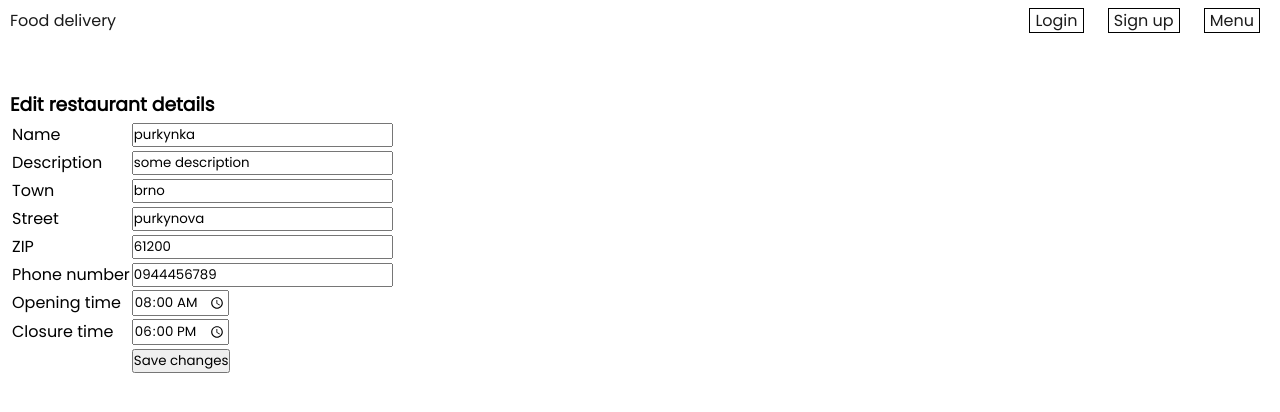
After one commit to dvagala/VUT-FIT-IIS-Project, a PHP site: page /editRestaurantPage.php?restaurantId=1 in a window 1280 px wide. The commit adds this page. Shown: the top 412 px of the page. Run offline with PHP 8.4, Linux system fonts and the light colour scheme; data comes from the database, SQL or seed files in the repository.

Commit message:
create edit restaurant page, not finished

```diff
--- /dev/null
+++ b/editRestaurantPage.php
@@ -0,0 +1,59 @@
+<?php
+
+include "header.php";
+include "dbConnect.php";
+
+$restaurantId = $_GET["restaurantId"];
+$stmt = $pdo->prepare("SELECT name, description, town, street, zip, phoneNumber, TIME_FORMAT(openingTime, '%H:%i'), TIME_FORMAT(closureTime, '%H:%i') FROM restaurant WHERE restaurantId = ?");
+$stmt->execute([$restaurantId]);
+$restaurant = $stmt->fetch(PDO::FETCH_ASSOC);
+
+?>
+
+<div class="main-page-container">
+
+<h3>Edit restaurant details</h3>
+
+<form action="processEditRestaurant.php" method="get">
+    <input type="hidden" name="restaurantId" value=<?php echo "\"".$restaurantId."\"" ?>>
+    <table>
+        <tr>
+            <td><label>Name</label></td>
+            <td><input type="text" name="name" required value=<?php echo "\"".$restaurant["name"]."\"" ?>></td>
+        </tr>
+        <tr>
+            <td><label>Description</label></td>
+            <td><input type="text" name="description" value=<?php echo "\"".$restaurant["description"]."\"" ?>></td>
+        </tr>
+        <tr>
+            <td><label>Town</label></td>
+            <td><input type="text" name="town" required value=<?php echo "\"".$restaurant["town"]."\"" ?>></td>
+        </tr>
+        <tr>
+            <td><label>Street</label></td>
+            <td><input type="text" name="street" required value=<?php echo "\"".$restaurant["street"]."\"" ?>></td>
+        </tr>
+        <tr>
+            <td><label>ZIP</label></td>
+            <td><input type="text" name="zip"  pattern="\d{5}" required value=<?php echo "\"".$restaurant["zip"]."\"" ?>></td>
+        </tr>
+        <tr>
+            <td><label>Phone number</label></td>
+            <td><input type="text" name="phoneNumber" required value=<?php echo "\"".$restaurant["phoneNumber"]."\"" ?>></td>
+        </tr>
+        <tr>
+            <td><label>Opening time</label></td>
+            <td><input type="time" step="60" name="openingTime" required value=<?php echo "\"".$restaurant["TIME_FORMAT(openingTime, '%H:%i')"]."\"" ?>></td>
+        </tr>
+        <tr>
+            <td><label>Closure time</label></td>
+            <td><input type="time" step="60"  name="closureTime" required value=<?php echo "\"".$restaurant["TIME_FORMAT(closureTime, '%H:%i')"]."\"" ?>></td>
+        </tr>
+        <tr>
+            <td></td>
+            <td><button type="submit">Save changes</button></td>
+        </tr>
+    </table>
+</form>
+
+</div>
--- a/processLogin.php
+++ b/processLogin.php
@@ -1,6 +1,5 @@
 <?php
     include "dbConnect.php";
-
     session_start();
 
 
--- a/processPlaceOrder.php
+++ b/processPlaceOrder.php
@@ -1,6 +1,7 @@
 <?php
 
-include "header.php";
+include "dbConnect.php";
+session_start();
 
 if(empty($_POST["userName"]) || empty($_POST["userSurname"]) || empty($_POST["userTown"]) || empty($_POST["userStreet"]) || empty($_POST["userZIP"]) || empty($_POST["userPhoneNumber"]) || !isset($_POST["additionalInfo"]) || !isset($_SESSION["restaurantId"]) || !isset($_SESSION["items"])){
     header("location: index.php?popUp=error");
--- a/processSignUp.php
+++ b/processSignUp.php
@@ -1,6 +1,5 @@
 <?php
     include "dbConnect.php";
-
     session_start();
 
     if(empty($_POST["userName"]) || empty($_POST["userSurname"]) || empty($_POST["userTown"]) || empty($_POST["userStreet"]) || empty($_POST["userZIP"]) || empty($_POST["userPhoneNumber"]) || empty($_POST["userEmail"]) || empty($_POST["userPassword"])){
--- a/script.sql
+++ b/script.sql
@@ -204,3 +204,5 @@ SELECT orderId,O.state,Name FROM `order` O LEFT JOIN person on driverId = person
 SELECT R.name as r_name,R.town as r_town,R.street as r_street,orderId,P.Name,P.Town,P.Street,P.personId FROM `order` LEFT JOIN person D on `order`.driverId = D.personId INNER JOIN person P on `order`.dinerId = P.personId JOIN restaurant R on R.restaurantId=`order`.restaurantId where D.personId=14;
 
 update person set state = "admin" where mail = "w@w";
+
+UPDATE restaurant SET name = "smth", description = "a", town = "a", street = "a", zip = 12345, phoneNumber = "a", openingTime = TIME("07:00:00"), closureTime =TIME("07:00:00") WHERE restaurantId = 3;
```
Also changed, not shown: processEditRestaurant.php (added, +19 -0 lines), restaurantDetailPage.php (+13 -1 lines).
